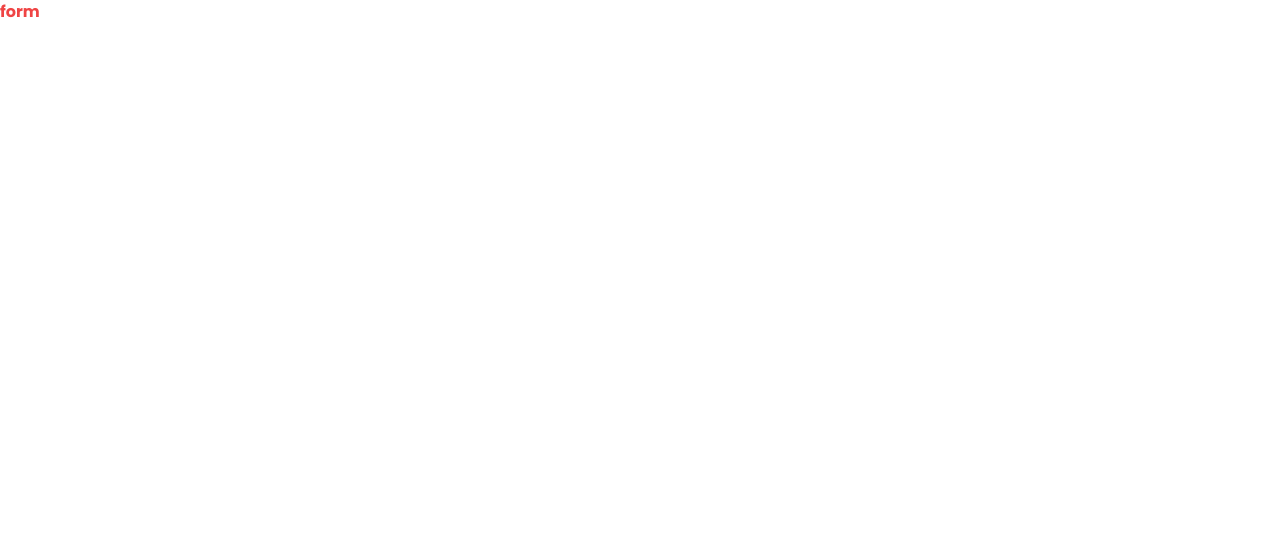
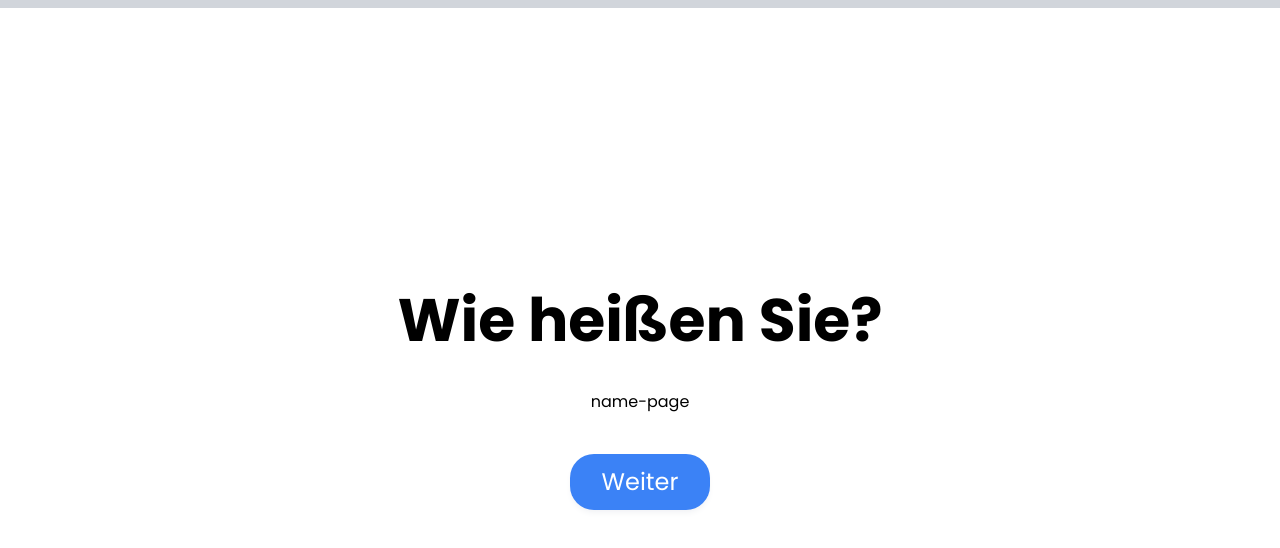
Before and after one commit to sashase/tenants-signup, a React (Vite) app: page /form in a window 1280 px wide. Shown: the top 548 px of the page. Built offline with nearby package versions, Linux system fonts and the light colour scheme.

Commit message:
feat: create initial form flow with a custom hook

```diff
--- /dev/null
+++ b/src/components/ContactsPage.tsx
@@ -0,0 +1,3 @@
+export default function ContactsPage() {
+  return <p>contact-page</p>
+}
--- a/src/components/Form.tsx
+++ b/src/components/Form.tsx
@@ -1,7 +1,64 @@
+import { FormEvent, ReactElement, } from "react"
+import { useMultipageForm, } from "../hooks/useMultipageForm"
+import PageWrapper from "./PageWrapper"
+import NamePage from "./NamePage"
+import ContactsPage from "./ContactsPage"
+import IncomePage from "./IncomePage"
+import OverviewPage from "./OverviewPage"
+import SuccessPage from "./SuccessPage"
+import ProgressBar from "./ProgressBar"
+import NavigationButtons from "./NavigationButtons"
+
+const PAGE_COMPONENTS: ReactElement[] = [
+  <NamePage />,
+  <ContactsPage />,
+  <IncomePage />,
+  <OverviewPage />,
+  <SuccessPage />,
+]
+
+const PAGE_TITLES: string[] = [
+  "Wie heißen Sie?",
+  "Wie erreichen wir Sie?",
+  "Ihr Einkommen?",
+  "Ist das richtig?",
+  "Danke",
+]
+
 export default function Form() {
+  const {
+    currentPageIndex,
+    currentPage,
+    next,
+    prev,
+    isFirstPage,
+    isOverviewPage,
+    isSuccessPage,
+  } = useMultipageForm(PAGE_COMPONENTS,)
+
+  const handleOnSubmit = (event: FormEvent,) => {
+    event.preventDefault()
+    next()
+    if (isOverviewPage) console.log("success",)
+  }
+
   return (
-    <>
-      <p className="text-red-500 font-lato font-bold">form</p>
-    </>
+    <div className="w-11/12 md:w-4/5 h-full mx-auto flex flex-col items-center justify-center gap-5">
+      <ProgressBar currentPageIndex={currentPageIndex} />
+      <form
+        onSubmit={handleOnSubmit}
+        className="w-full flex flex-col items-center gap-10"
+      >
+        <PageWrapper title={PAGE_TITLES[currentPageIndex]}>
+          {currentPage}
+        </PageWrapper>
+        <NavigationButtons
+          isFirstPage={isFirstPage}
+          isOverviewPage={isOverviewPage}
+          isSuccessPage={isSuccessPage}
+          prev={prev}
+        />
+      </form>
+    </div>
   )
 }
--- /dev/null
+++ b/src/components/IncomePage.tsx
@@ -0,0 +1,3 @@
+export default function IncomePage() {
+  return <p>income-page</p>
+}
--- /dev/null
+++ b/src/components/NamePage.tsx
@@ -0,0 +1,3 @@
+export default function NamePage() {
+  return <p>name-page</p>
+}
--- /dev/null
+++ b/src/components/NavigationButtons.tsx
@@ -0,0 +1,45 @@
+import { Link, } from "react-router-dom"
+
+interface NavigationButtonsProps {
+  isFirstPage: boolean
+  isOverviewPage: boolean
+  isSuccessPage: boolean
+  prev(): void
+}
+
+export default function NavigationButtons({
+  isFirstPage,
+  isOverviewPage,
+  isSuccessPage,
+  prev,
+}: NavigationButtonsProps,) {
+  return (
+    <div className="flex items-center justify-center gap-7">
+      {!isFirstPage && !isSuccessPage && (
+        <button
+          type="button"
+          onClick={prev}
+          className="text-xl md:text-2xl text-black px-8 py-3 outline outline-1 outline-gray-200 rounded-3xl shadow-md shadow-gray-100"
+        >
+          Zurück
+        </button>
+      )}
+
+      {!isSuccessPage ? (
+        <button
+          type="submit"
+          className="bg-blue-500 text-xl md:text-2xl text-white px-8 py-3 rounded-3xl shadow-md shadow-gray-100"
+        >
+          {isOverviewPage ? "Fertig" : "Weiter"}
+        </button>
+      ) : (
+        <Link
+          to="/"
+          className="bg-blue-500 text-xl md:text-2xl text-white px-8 py-3 rounded-3xl shadow-md shadow-gray-100"
+        >
+          Beenden
+        </Link>
+      )}
+    </div>
+  )
+}
--- /dev/null
+++ b/src/components/OverviewPage.tsx
@@ -0,0 +1,3 @@
+export default function OverviewPage() {
+  return <p>overview-page</p>
+}
--- /dev/null
+++ b/src/components/PageWrapper.tsx
@@ -0,0 +1,17 @@
+import { ReactNode, } from "react"
+
+interface PageWrapperProps {
+  title: string
+  children: ReactNode
+}
+
+export default function PageWrapper({ title, children, }: PageWrapperProps,) {
+  return (
+    <div className="flex flex-col items-center gap-10">
+      <h2 className="text-4xl md:text-6xl font-bold">
+        {title}
+      </h2>
+      <div>{children}</div>
+    </div>
+  )
+}
--- /dev/null
+++ b/src/components/ProgressBar.tsx
@@ -0,0 +1,23 @@
+interface ProgressBarProps {
+  currentPageIndex: number
+}
+
+export default function ProgressBar({ currentPageIndex, }: ProgressBarProps,) {
+  return (
+    <div className="absolute top-0 left-0 bg-gray-300 w-full h-2">
+      <div
+        className={`bg-blue-500 h-2 transition-all duration-500 ${
+          currentPageIndex === 0
+            ? "w-0"
+            : currentPageIndex === 1
+            ? "w-1/4"
+            : currentPageIndex === 2
+            ? "w-2/4"
+            : currentPageIndex === 3
+            ? "w-3/4"
+            : "w-full"
+        }`}
+      />
+    </div>
+  )
+}
--- /dev/null
+++ b/src/components/SuccessPage.tsx
@@ -0,0 +1,3 @@
+export default function SuccessPage() {
+  return <p>success-page</p>
+}
--- /dev/null
+++ b/src/hooks/useMultipageForm.ts
@@ -0,0 +1,29 @@
+import { ReactElement, useState, } from "react"
+
+export function useMultipageForm(pages: ReactElement[],) {
+  const [currentPageIndex, setCurrentPageIndex,] = useState<number>(0,)
+
+  const next = () => {
+    setCurrentPageIndex((i,) => {
+      if (i === pages.length - 1) return i
+      return i + 1
+    },)
+  }
+
+  const prev = () => {
+    setCurrentPageIndex((i,) => {
+      if (i === 0) return i
+      return i - 1
+    },)
+  }
+
+  return {
+    currentPageIndex,
+    currentPage: pages[currentPageIndex],
+    next,
+    prev,
+    isFirstPage: currentPageIndex === 0,
+    isOverviewPage: currentPageIndex === pages.length - 2,
+    isSuccessPage: currentPageIndex === pages.length - 1,
+  }
+}
```
